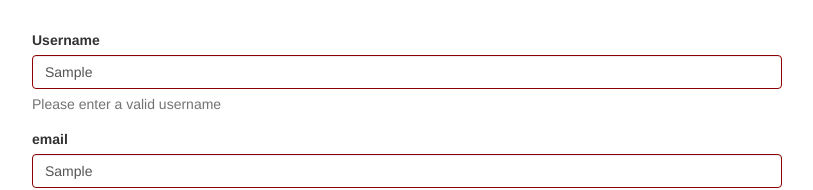
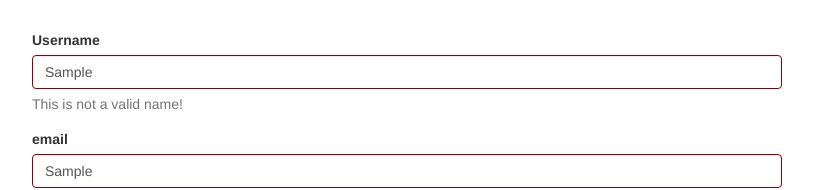
Before and after one commit to smoonmare/forms-reactive, an Angular app: page / in a window 1280 px wide. Both pictures are taken after typing "Sample", "Sample" into the empty fields and a click on the button "Add Hobby". Shown: the top 190 px of the page, without its empty margins (233-1046 px from the left). Built offline with nearby package versions, Linux system fonts and the light colour scheme.

Commit message:
Handled control validator errors.

```diff
--- a/src/app/app.component.html
+++ b/src/app/app.component.html
@@ -13,7 +13,14 @@
             <span
               *ngIf="!signupForm.get('userData.username')?.valid && signupForm.get('userData.username')?.touched"
               class="help-block">
-              Please enter a valid username
+              <span
+                *ngIf="signupForm.get('userData.username')?.errors!['nameIsForbidden']">
+                This is not a valid name!
+              </span>
+              <span
+                *ngIf="signupForm.get('userData.username')?.errors!['required']">
+                This field is required!
+              </span>
             </span>
           </div>
           <div class="form-group">
```
